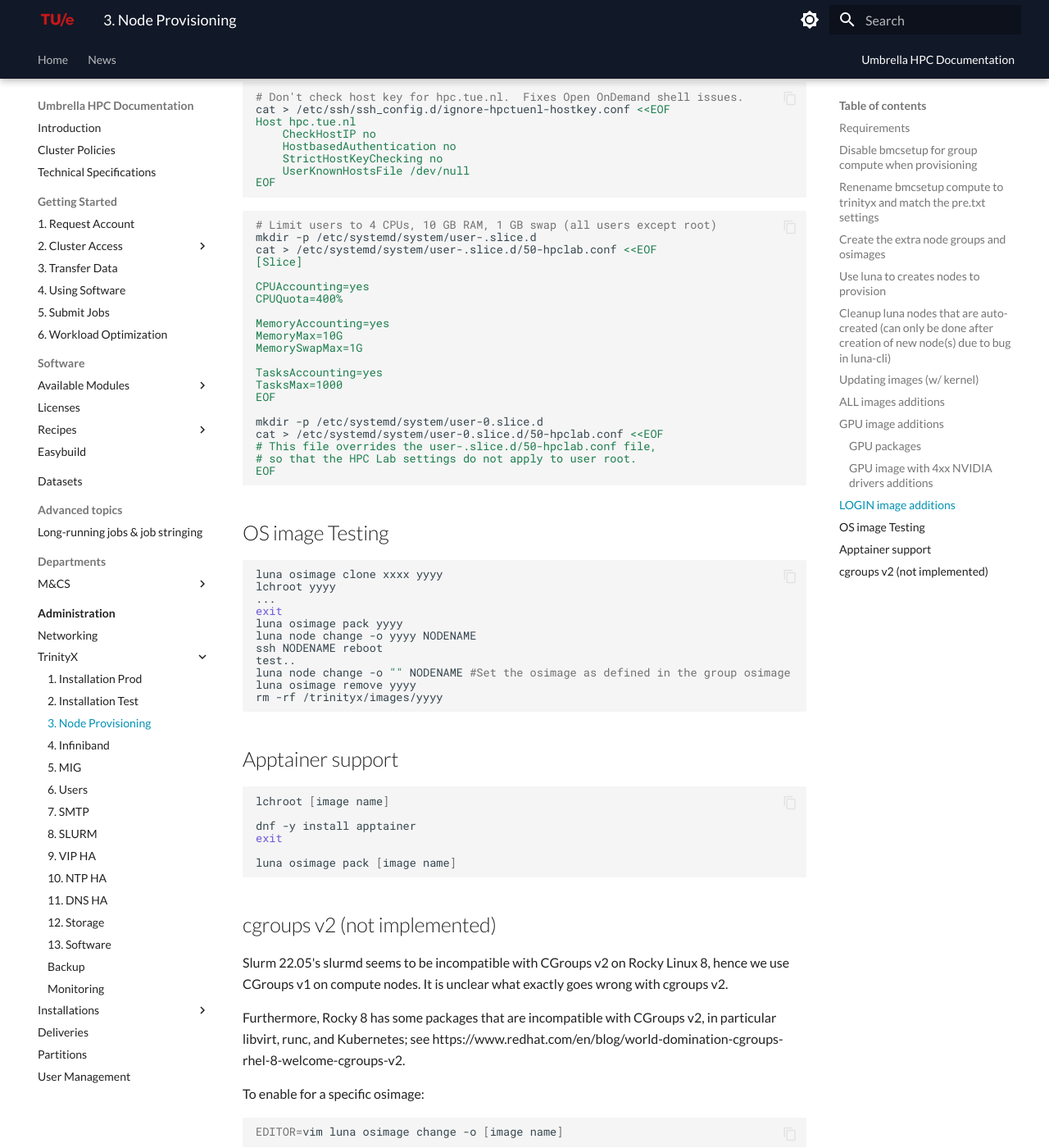
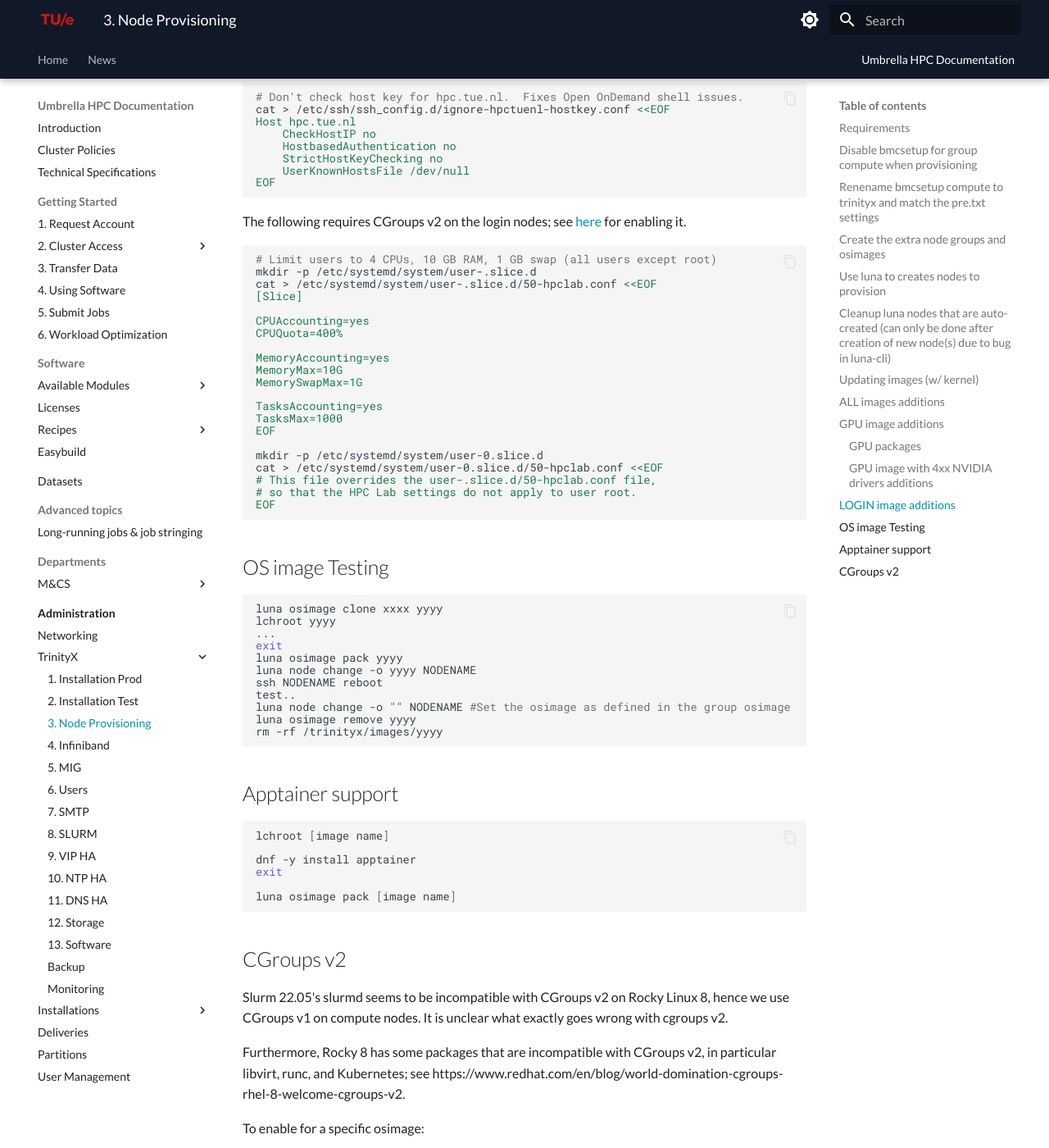
Before and after one commit to gferhpc/supercomputing.tue.nl, an MkDocs documentation site: the page built from pages/documentation/administration/trinityx/provisioning.md, in a window 1280 px wide and 1400 px high, scrolled down 3351 px. Shown: the whole window at 82% size. Built offline with MkDocs 1.6.1 and Material for MkDocs 9.7.7, drawn with Linux system fonts in a browser that asks for light colours.

````diff
--- a/pages/documentation/administration/trinityx/provisioning.md
+++ b/pages/documentation/administration/trinityx/provisioning.md
@@ -167,6 +167,7 @@
 	UserKnownHostsFile /dev/null
 EOF
 ```
+The following requires CGroups v2 on the login nodes; see [here](#cgroups-v2) for enabling it.
 ```shell
 # Limit users to 4 CPUs, 10 GB RAM, 1 GB swap (all users except root)
 mkdir -p /etc/systemd/system/user-.slice.d
@@ -217,7 +218,7 @@
 luna osimage pack [image name]
 ```
 
-## cgroups v2 (not implemented)
+## CGroups v2
 
 Slurm 22.05's slurmd seems to be incompatible with CGroups v2 on Rocky Linux 8, hence we use CGroups v1 on compute nodes.  It is unclear what exactly goes wrong with cgroups v2.
 
````
